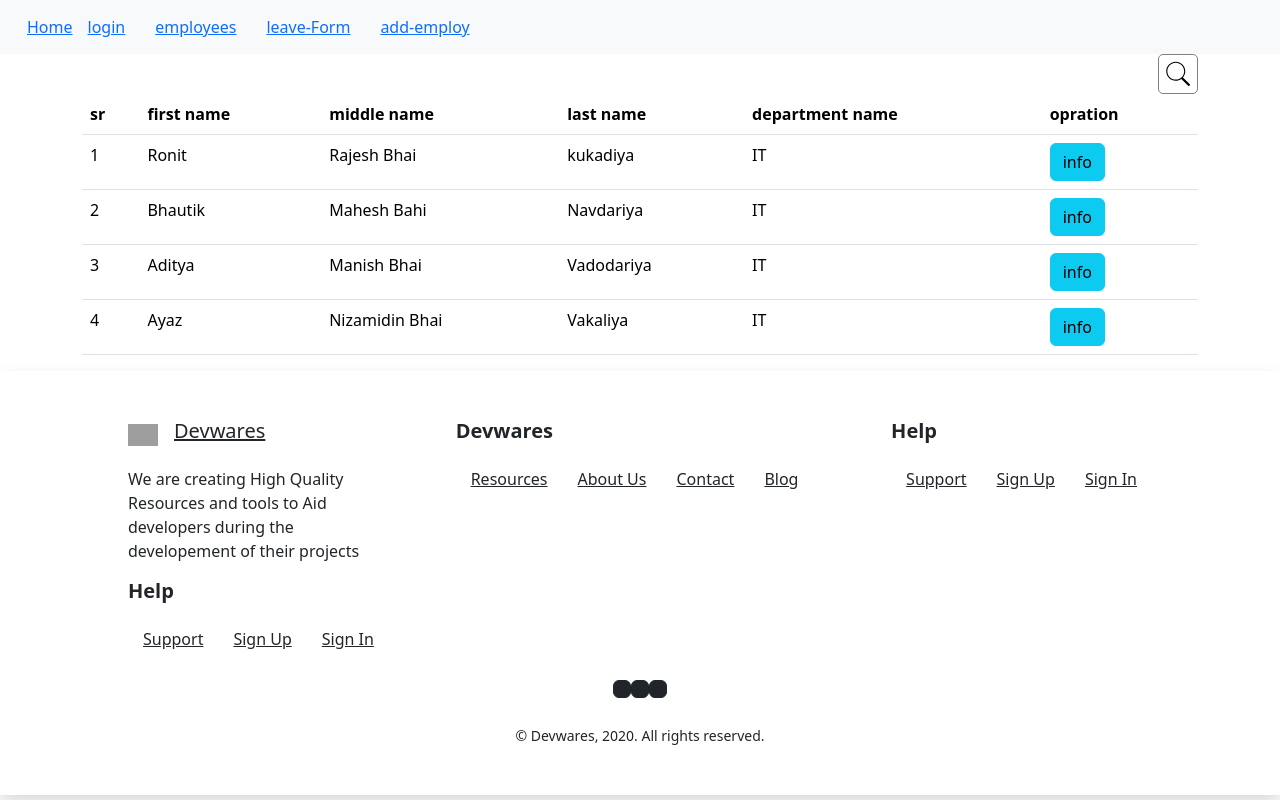
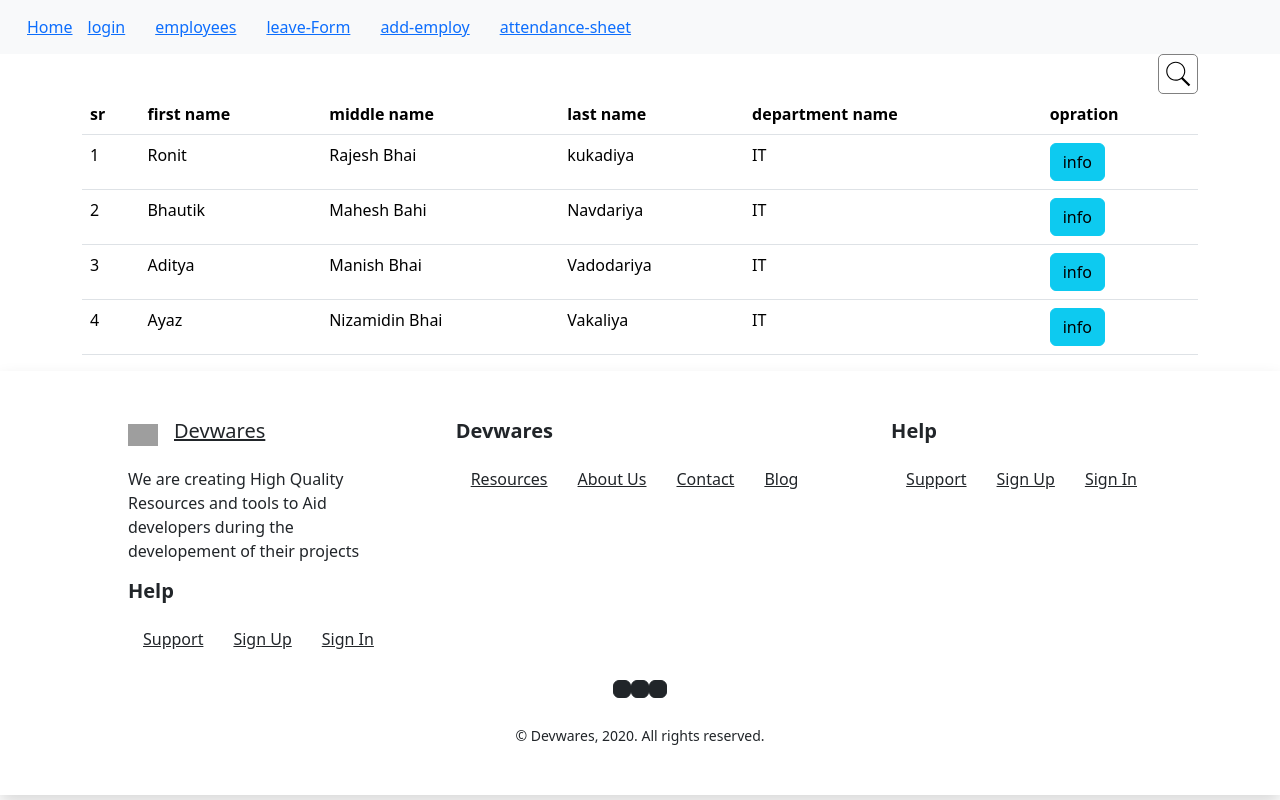
Before and after one commit to bhautikn/EmployeeManagement, an Angular app in the folder registration-app/: page /admin/employees in a window 1280 px wide. Built offline with nearby package versions, Linux system fonts and the light colour scheme; grey boxes are pictures that could not be loaded.

Commit message:
amp sheet

```diff
--- a/registration-app/src/app/app.component.html
+++ b/registration-app/src/app/app.component.html
@@ -18,6 +18,9 @@
               </li>
               <li class="nav-item">
                 <a routerLink="admin/add-emp">add-employ</a>
+              </li>
+              <li class="nav-item">
+                <a routerLink="admin/employees/attendnce">attendance-sheet</a>
               </li>
             </ul>
           </div>
--- a/registration-app/src/app/employee/employee.component.html
+++ b/registration-app/src/app/employee/employee.component.html
@@ -13,6 +13,7 @@
             <th>last name</th>
             <th>department name</th>
             <th>opration</th>
+
         </tr>
     </thead>
 
```
